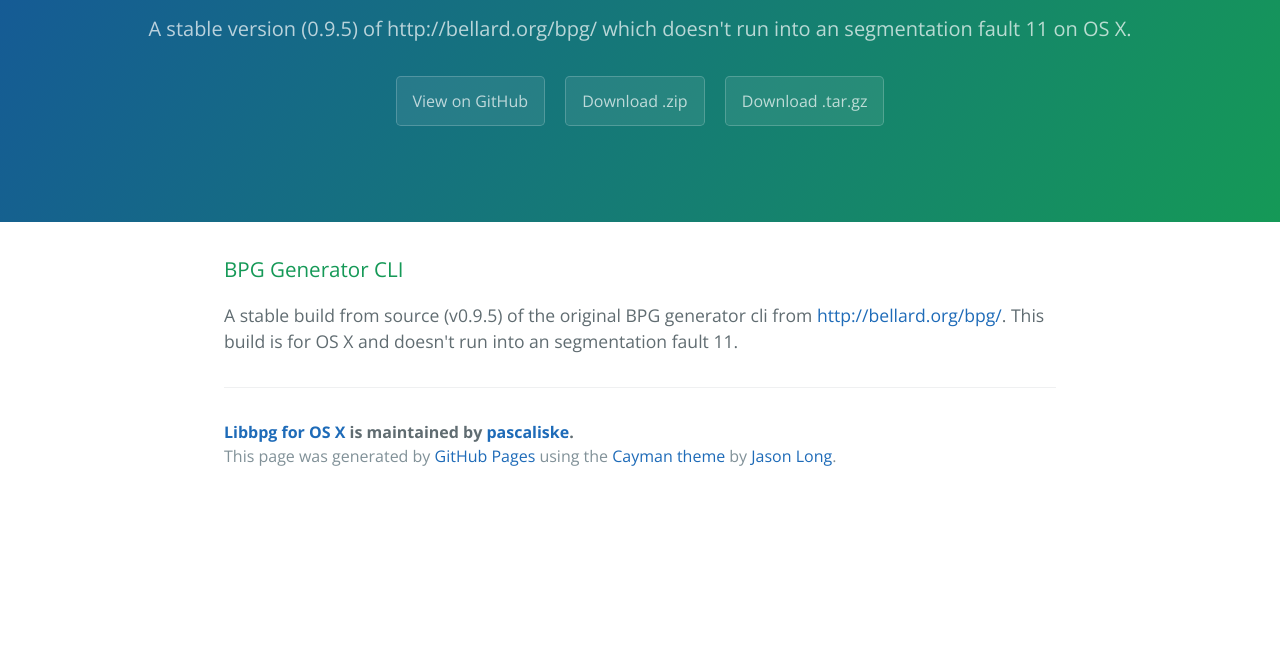
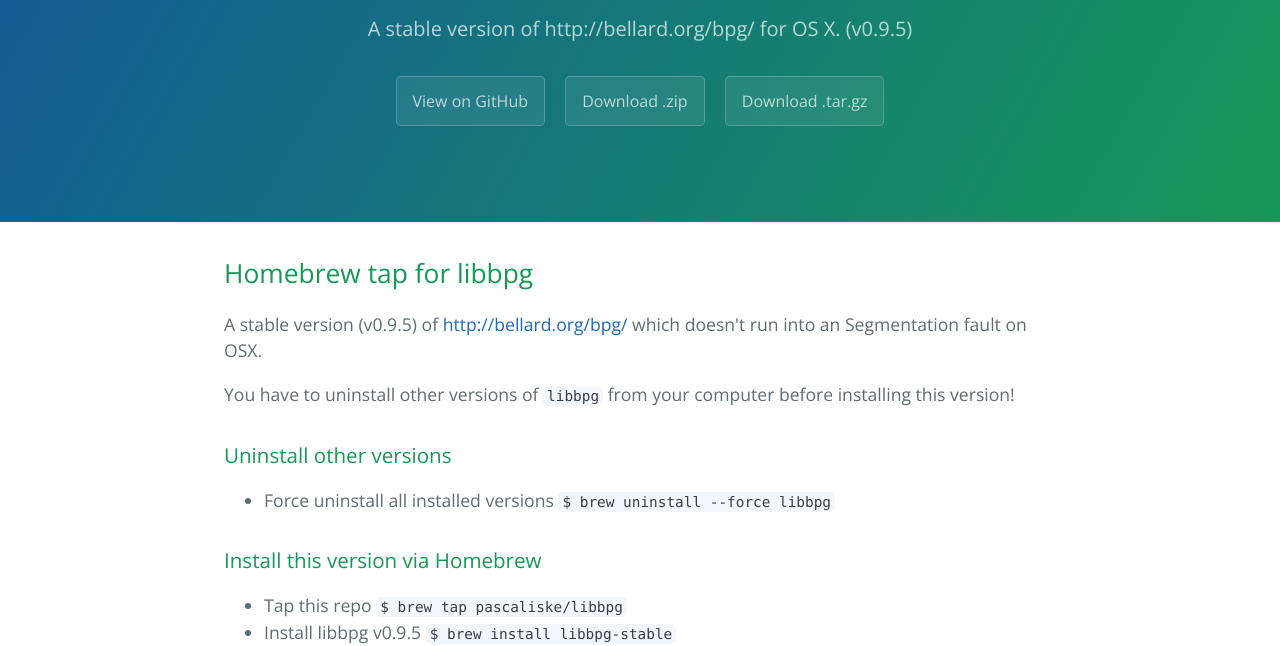
Before and after one commit to pascaliske/homebrew-libbpg, a plain HTML site: page index.html in a window 1280 px wide. Shown: the part 161-807 px from the top of the page. Drawn offline with nearby package versions, Linux system fonts and the light colour scheme.

```diff
--- a/index.html
+++ b/index.html
@@ -12,17 +12,37 @@
   <body>
     <section class="page-header">
       <h1 class="project-name">Libbpg for OS X</h1>
-      <h2 class="project-tagline">A stable version (0.9.5) of http://bellard.org/bpg/ which doesn&#39;t run into an segmentation fault 11 on OS X.</h2>
+      <h2 class="project-tagline">A stable version of http://bellard.org/bpg/ for OS X. (v0.9.5)</h2>
       <a href="https://github.com/pascaliske/homebrew-libbpg" class="btn">View on GitHub</a>
       <a href="https://github.com/pascaliske/homebrew-libbpg/zipball/master" class="btn">Download .zip</a>
       <a href="https://github.com/pascaliske/homebrew-libbpg/tarball/master" class="btn">Download .tar.gz</a>
     </section>
 
     <section class="main-content">
-      <h3>
-<a id="bpg-generator-cli" class="anchor" href="#bpg-generator-cli" aria-hidden="true"><span aria-hidden="true" class="octicon octicon-link"></span></a>BPG Generator CLI</h3>
+      <h2>
+<a id="homebrew-tap-for-libbpg" class="anchor" href="#homebrew-tap-for-libbpg" aria-hidden="true"><span aria-hidden="true" class="octicon octicon-link"></span></a>Homebrew tap for libbpg</h2>
 
-<p>A stable build from source (v0.9.5) of the original BPG generator cli from <a href="http://bellard.org/bpg/">http://bellard.org/bpg/</a>. This build is for OS X and doesn't run into an segmentation fault 11.</p>
+<p>A stable version (v0.9.5) of <a href="http://bellard.org/bpg/">http://bellard.org/bpg/</a> which doesn't run into an Segmentation fault on OSX.</p>
+
+<p>You have to uninstall other versions of <code>libbpg</code> from your computer before installing this version!</p>
+
+<h3>
+<a id="uninstall-other-versions" class="anchor" href="#uninstall-other-versions" aria-hidden="true"><span aria-hidden="true" class="octicon octicon-link"></span></a>Uninstall other versions</h3>
+
+<ul>
+<li>Force uninstall all installed versions <code>$ brew uninstall --force libbpg</code>
+</li>
+</ul>
+
+<h3>
+<a id="install-this-version-via-homebrew" class="anchor" href="#install-this-version-via-homebrew" aria-hidden="true"><span aria-hidden="true" class="octicon octicon-link"></span></a>Install this version via Homebrew</h3>
+
+<ul>
+<li>Tap this repo <code>$ brew tap pascaliske/libbpg</code>
+</li>
+<li>Install libbpg v0.9.5 <code>$ brew install libbpg-stable</code>
+</li>
+</ul>
 
       <footer class="site-footer">
         <span class="site-footer-owner"><a href="https://github.com/pascaliske/homebrew-libbpg">Libbpg for OS X</a> is maintained by <a href="https://github.com/pascaliske">pascaliske</a>.</span>
--- a/params.json
+++ b/params.json
@@ -1,6 +1,6 @@
 {
   "name": "Libbpg for OS X",
-  "tagline": "A stable version (0.9.5) of http://bellard.org/bpg/ which doesn't run into an segmentation fault 11 on OS X.",
-  "body": "### BPG Generator CLI\r\nA stable build from source (v0.9.5) of the original BPG generator cli from http://bellard.org/bpg/. This build is for OS X and doesn't run into an segmentation fault 11.",
+  "tagline": "A stable version of http://bellard.org/bpg/ for OS X. (v0.9.5)",
+  "body": "## Homebrew tap for libbpg\r\nA stable version (v0.9.5) of http://bellard.org/bpg/ which doesn't run into an Segmentation fault on OSX.\r\n\r\nYou have to uninstall other versions of `libbpg` from your computer before installing this version!\r\n\r\n### Uninstall other versions\r\n- Force uninstall all installed versions `$ brew uninstall --force libbpg`\r\n\r\n### Install this version via Homebrew\r\n- Tap this repo `$ brew tap pascaliske/libbpg`\r\n- Install libbpg v0.9.5 `$ brew install libbpg-stable`\r\n",
   "note": "Don't delete this file! It's used internally to help with page regeneration."
 }
```
